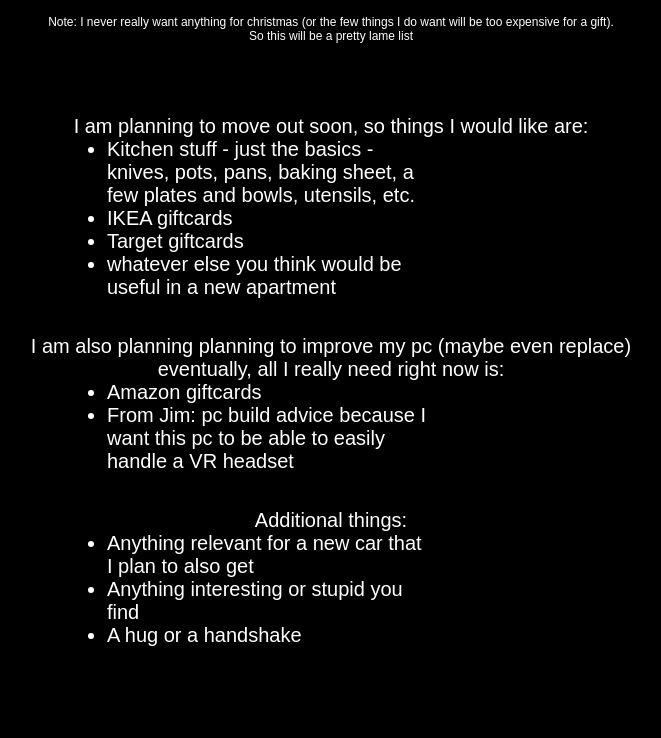
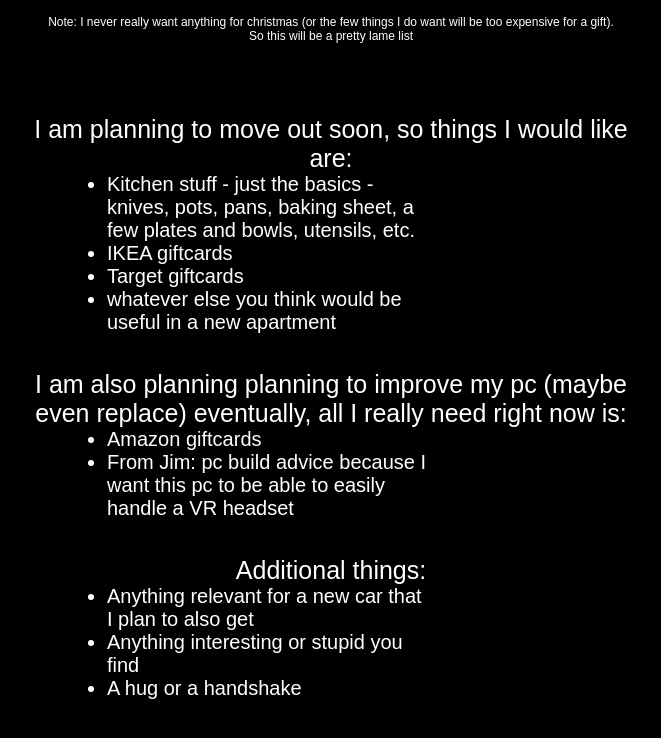
Before and after one commit to jbrighter98/jbrighter98.github.io, a plain HTML site: page christmas.html in a window 1280 px wide. Shown: the part 847-1585 px from the top of the page, without its empty margins (309-970 px from the left). Drawn offline with Linux system fonts and the light colour scheme.

Commit message:
Update christmasStyle.css

```diff
--- a/christmasStyle.css
+++ b/christmasStyle.css
@@ -14,7 +14,8 @@
     -webkit-animation: colorchange 10s infinite alternate;
 }
 .container p {
-    font-size: 20px;
+    font-size: 25px;
+    color:x00FF00;
 }
 .container ul {
     margin-left:15%;
```
